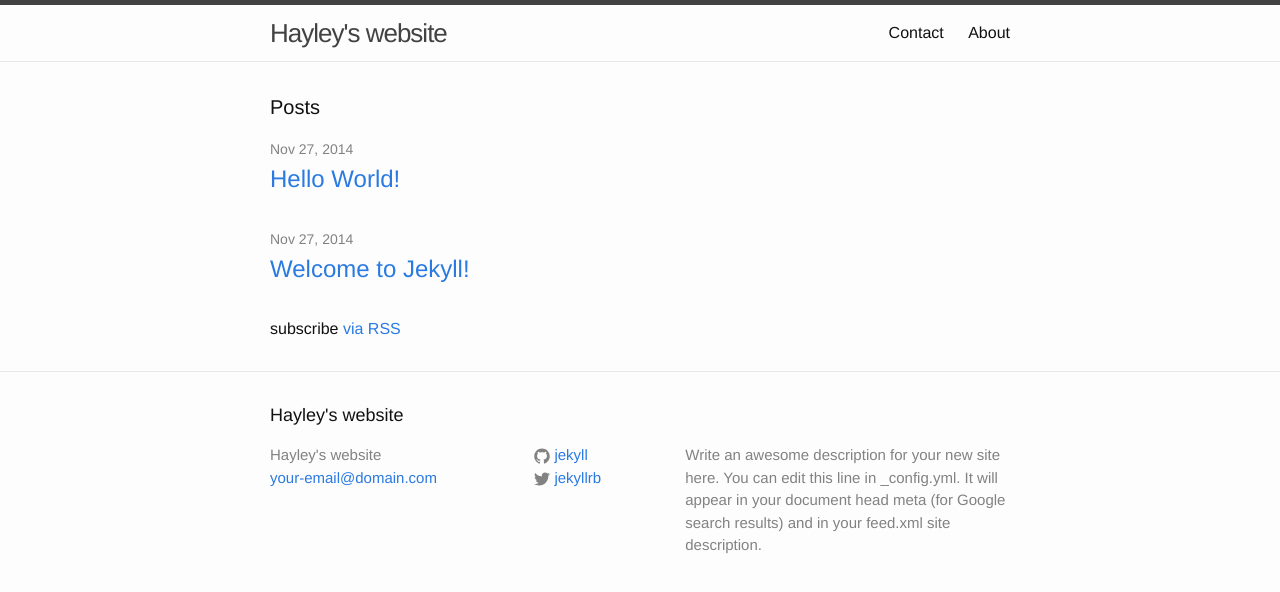
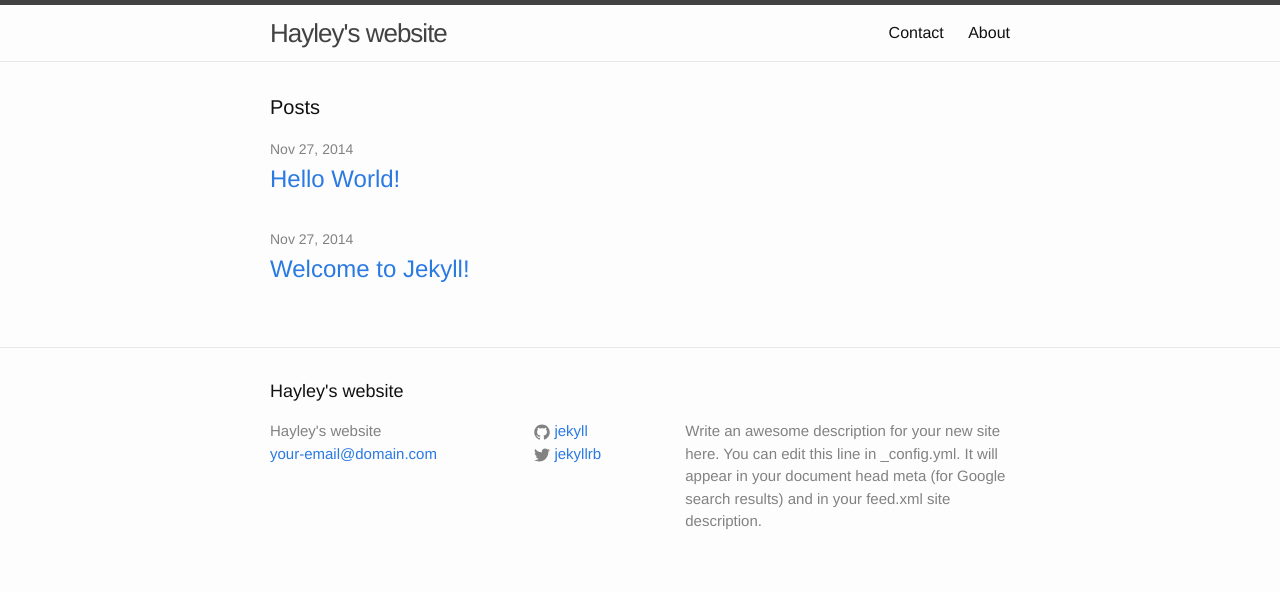
Before and after one commit to hayleyZHL/hayleyZHL.github.io, a Jekyll site: the page built from index.html, in a window 1280 px wide. Shown: the top 592 px of the page. Built offline with Jekyll 4.4.1, drawn with Linux system fonts in a browser that asks for light colours.

Commit message:
Update index.html

```diff
--- a/index.html
+++ b/index.html
@@ -18,6 +18,4 @@
     {% endfor %}
   </ul>
 
-  <!p class="rss-subscribe">subscribe <a href="{{ "/feed.xml" | prepend: site.baseurl }}">via RSS</a></p-->
-
 </div>
```
